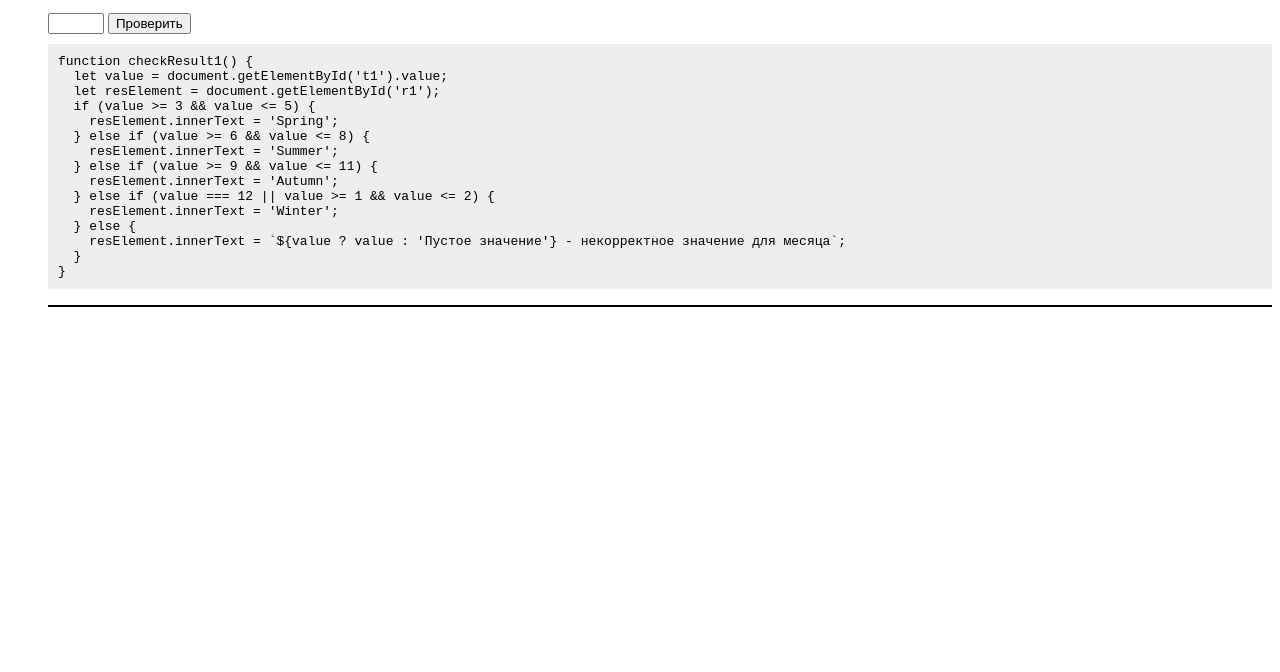
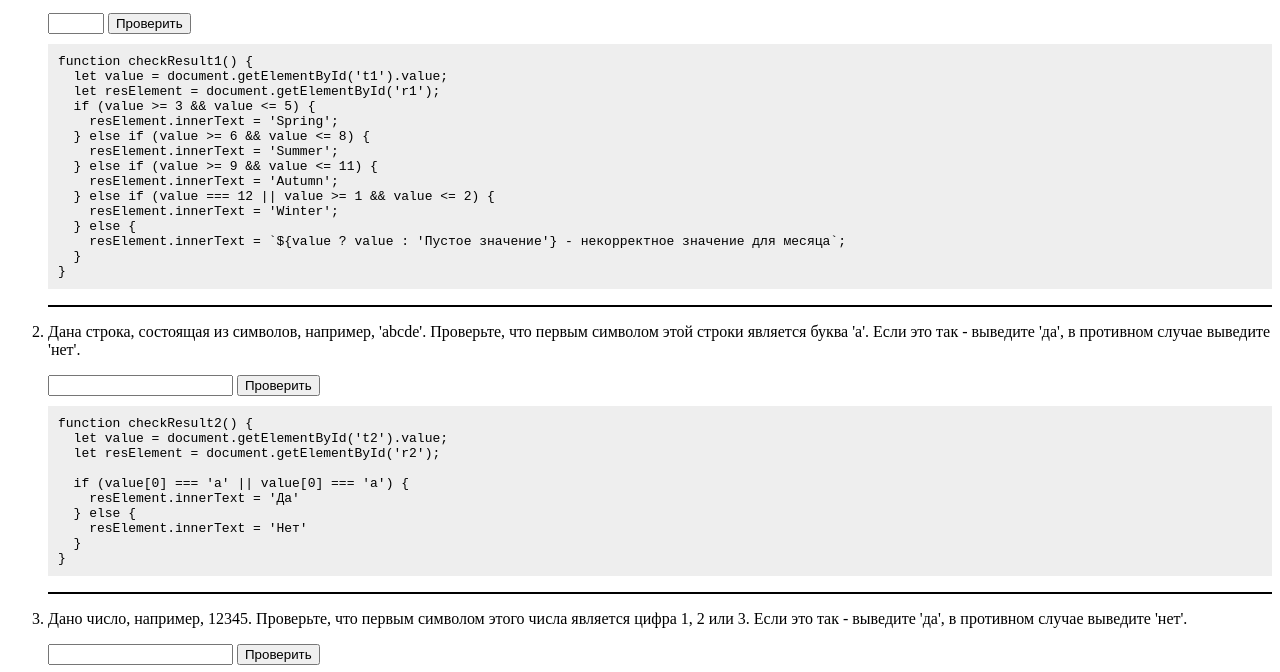
Before and after one commit to lubamark/WIT-109, a plain HTML site: page index.html in a window 1280 px wide. Shown: the part 101-773 px from the top of the page. Drawn offline with Linux system fonts and the light colour scheme.

Commit message:
task 2-3

```diff
--- a/index.html
+++ b/index.html
@@ -32,6 +32,34 @@
 
         <p class="answer" id="r1"></p>
       </li>
+      <li>
+        <p>
+          Дана строка, состоящая из символов, например, 'abcde'. Проверьте, что
+          первым символом этой строки является буква 'a'. Если это так -
+          выведите 'да', в противном случае выведите 'нет'.
+        </p>
+        <div class="input-block">
+          <input id="t2" type="text" />
+          <button onclick="checkResult2()">Проверить</button>
+        </div>
+        <code id="code2"></code>
+
+        <p class="answer" id="r2"></p>
+      </li>
+      <li>
+        <p>
+          Дано число, например, 12345. Проверьте, что первым символом этого
+          числа является цифра 1, 2 или 3. Если это так - выведите 'да', в
+          противном случае выведите 'нет'.
+        </p>
+        <div class="input-block">
+          <input id="t3" type="number" />
+          <button onclick="checkResult3()">Проверить</button>
+        </div>
+        <code id="code3"></code>
+
+        <p class="answer" id="r3"></p>
+      </li>
     </ol>
   </body>
 </html>
--- a/script.js
+++ b/script.js
@@ -14,9 +14,39 @@ function checkResult1() {
   }
 }
 
+function checkResult2() {
+  let value = document.getElementById('t2').value;
+  let resElement = document.getElementById('r2');
+
+  if (value[0] === 'a' || value[0] === 'а') {
+    resElement.innerText = 'Да'
+  } else {
+    resElement.innerText = 'Нет'
+  }
+}
+
+function checkResult3() {
+  let value = document.getElementById('t3').value;
+  let resElement = document.getElementById('r3');
+
+  let valueStr = String(value);
+  if (valueStr.length === 3) {
+    resElement.innerText = +valueStr[0] + valueStr[1] + valueStr[2]
+  } else {
+    resElement.innerText = 'Нужно ввести 3 цифры'
+  }
+
+}
 
 window.onload = function () {
-  let checkResult1Text = checkResult1.toString();
   let codeBox1 = document.getElementById('code1');
-  codeBox1.innerHTML = checkResult1Text;
+  codeBox1.innerHTML = checkResult1.toString();
+
+  let codeBox2 = document.getElementById('code2');
+  codeBox2.innerHTML = checkResult2.toString();
+
+  let codeBox3 = document.getElementById('code3');
+  codeBox3.innerHTML = checkResult2.toString();
+
+
 }
```
